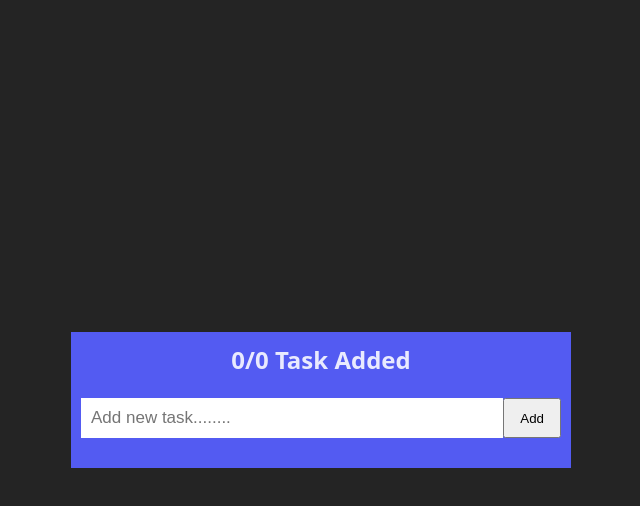
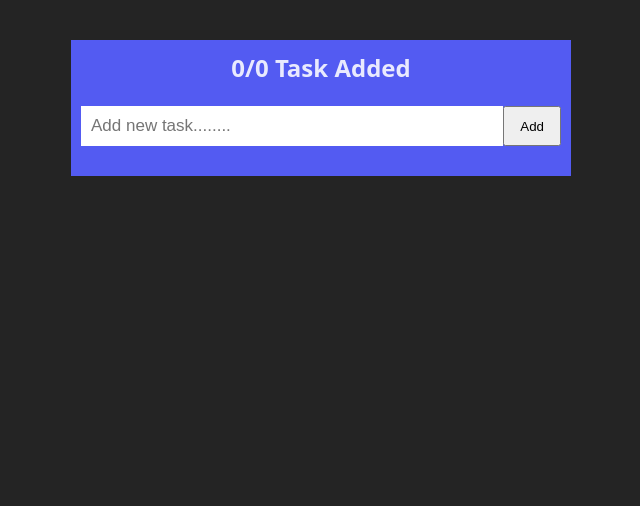
Before and after one commit to FrankTopzy/Mini-React-App, a React (Vite) app: page / in a window 1280 px wide. Shown: the top 506 px of the page, without its empty margins (319-959 px from the left). Built offline with nearby package versions, Linux system fonts and the light colour scheme.

Commit message:
added new styles

```diff
--- a/src/Pages/TODO/Todo.css
+++ b/src/Pages/TODO/Todo.css
@@ -6,19 +6,23 @@
 
 .todo {
   background: var(background-color);
-  min-height: 100vh;
+  height: 100vh;
   width: 100%;
 
   display: flex;
-  align-items: center;
   justify-content: center;
 }
 
 .todo-app {
   width: 500px;
+  height: fit-content;
+  max-height: 90%;
   background: #535bf2;
   padding: 10px;
-  margin-block: 10%;
+  margin-block: 40px;
+
+  display: flex;
+  flex-direction: column;
 }
 
 .todo-app h2 {
@@ -43,6 +47,19 @@
 
 .input button {
   padding-inline: 15px;
+}
+
+.input-field {
+  box-shadow: 0px 2px 10px rgba(255, 255, 255, 0.1);
+}
+
+.tasks {
+  flex-wrap: 1;
+  overflow-y: scroll;
+}
+
+.tasks::-webkit-scrollbar {
+  display: none;
 }
 
 .tasks p {
```
